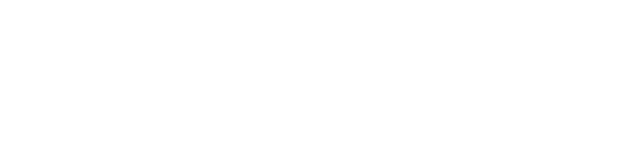
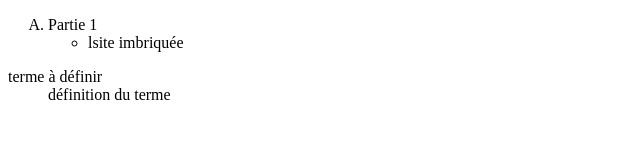
Before and after one commit to haminata06/page-produit, a plain HTML site: page index.html in a window 1280 px wide. Shown: the whole page, without its empty margins (0-640 px from the left). Drawn offline with Linux system fonts and the light colour scheme.

Commit message:
apprentissage des types de listes en html

```diff
--- a/index.html
+++ b/index.html
@@ -6,6 +6,17 @@
     <title>Première page produit</title>
 </head>
 <body>
+    <ol type="A">
+        <li>Partie 1
+            <ul>
+                <li>lsite imbriquée</li>
+            </ul>
+        </li>
+    </ol>
+    <dl>
+        <dt>terme à définir</dt>
+        <dd>définition du terme</dd>
+    </dl>
     <header></header>
     <main></main>
     <footer></footer>
```
